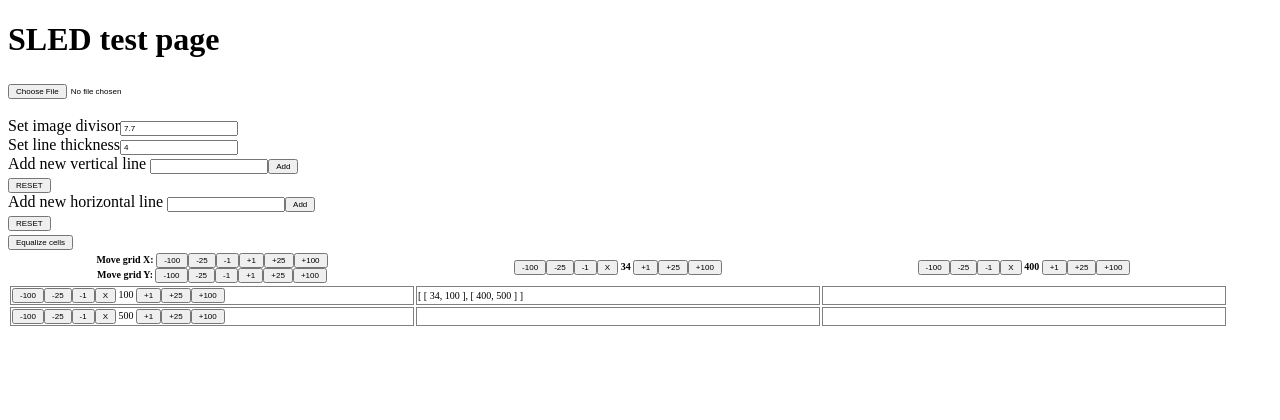
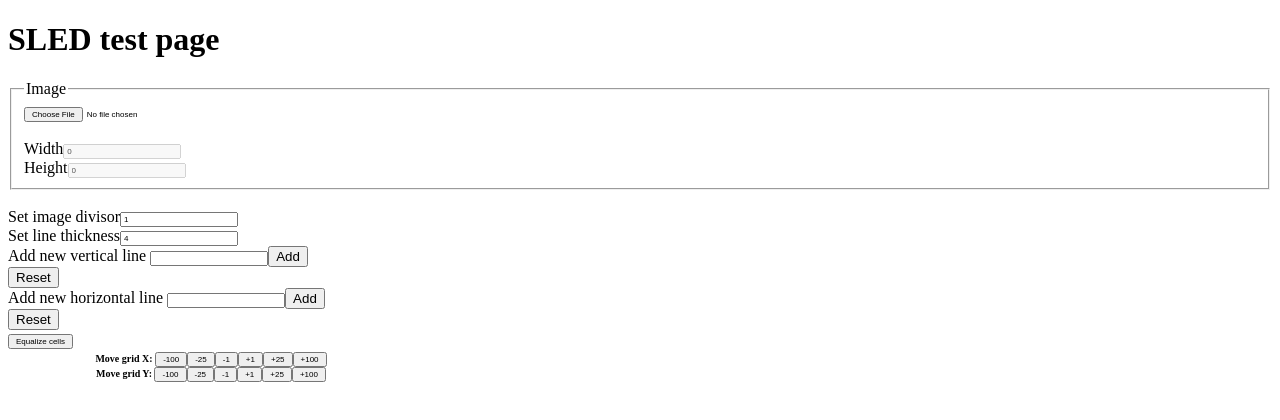
Before and after one commit to SpeciesFileGroup/sled, a Vue app: page / in a window 1280 px wide. Shown: the top 420 px of the page. Built offline with nearby package versions, Linux system fonts and the light colour scheme.

Commit message:
Clean up

```diff
--- a/src/App.vue
+++ b/src/App.vue
@@ -1,8 +1,24 @@
 <template>
   <div id="sled_test">
     <h1>SLED test page</h1>
+    <fieldset>
+      <legend>Image</legend>
     <input type="file" v-on:change="getImage"/>
     <div class="image-inputs">
+      <br>
+      <label>Width</label>
+      <input
+        type="number"
+        disabled="true"
+        v-model.number="width"/>
+      <br>
+      <label>Height</label>
+      <input
+        type="number"
+        disabled="true"
+        v-model.number="height"/>
+            </div>
+    </fieldset>
       <br>
       <label>Set image divisor</label>
       <input
@@ -13,21 +29,27 @@
       <input
         type="number"
         v-model.number="lineWeigth"/>
-    </div>
+
     <div class="line-inputs">
       <div>
-        <new-vline @newLine="addNewVline"/>
-        <input
+        <new-line
+          label="Add new vertical line"
+          @newLine="addNewVline"/>
+        <button
           type="button"
-          value="RESET"
-          @click="resetVlines()"/>
+          @click="resetVlines()">
+          Reset
+        </button>
       </div>
       <div>
-        <new-hline @newLine="addNewHline"/>
-        <input
+        <new-line
+          label="Add new horizontal line"
+          @newLine="addNewHline"/>
+        <button
           type="button"
-          value="RESET"
-          @click="resetHlines()"/>
+          @click="resetHlines()">
+          Reset
+        </button>
       </div>
       <div>
         <input type="button" value="Equalize cells" @click="$refs.sled.equalizeLines()" />
@@ -100,7 +122,7 @@
       :image-width="width"
       :image-height="height"
       :line-weight="lineWeigth"
-      :scale="scale"
+      :scale="scaleForScreen"
       :file-image="fileImage"
       @onComputeCells="cells = $event"/>
   </div>
@@ -109,23 +131,21 @@
 <script>
 
 import SledComponent from './components/sled.vue'
-import newHline from './components/newHline'
-import newVline from './components/newVline'
+import NewLine from './components/newLine'
 
 export default {
   components: {
     SledComponent,
-    newHline,
-    newVline
+    NewLine
   },
   name: 'sled',
   data () {
     return {
       width: 0, // horizontal extent of image in pixels
       height: 0, // vertical extent of image
-      scale: 7.70,
-      vlines: [34, 400],
-      hlines: [100, 500],
+      scale: 1,
+      vlines: [],
+      hlines: [],
       lineWeigth: 4,
       fileImage: undefined,
       cells: []
@@ -137,6 +157,12 @@ export default {
     },
     hLinesInOrder () {
       return this.hlines
+    },
+    scaleForScreen () {
+      let scaleHeight = window.outerHeight < this.height ? this.height / window.outerHeight : 1
+      let scaleWidth = window.outerWidth < this.width ? this.width / window.outerWidth : 1
+
+      return scaleHeight > scaleWidth ? scaleHeight : scaleWidth
     }
   },
   methods: {
@@ -192,18 +218,4 @@ export default {
     font-size: 10px;
     border: 1px solid gray;
   }
-  #svg_container {
-    display: flex;
-    max-width: 100%;
-    position: relative;
-  }
-  #image {
-    height: 100%;
-    width: 100%;
-    position: relative;
-  }
-  #svg_layer {
-    z-index: 2;
-    position: absolute;
-  }
 </style>
--- a/src/components/newHline.vue
+++ /dev/null
@@ -1,30 +0,0 @@
-<template>
-  <div>
-    <label>
-      Add new horizontal line
-    </label>
-    <input
-      v-model.number="y"
-      type="number" />
-    <input
-      type="button"
-      value="Add"
-      @click="addLine()" />
-  </div>
-</template>
-<script>
-export default {
-  data () {
-    return {
-      y: undefined
-    }
-  },
-  methods: {
-    addLine () {
-      if (this.y >= 0) {
-        this.$emit('newLine', this.y)
-      }
-    }
-  }
-}
-</script>
--- /dev/null
+++ b/src/components/newLine.vue
@@ -0,0 +1,37 @@
+<template>
+  <div>
+    <label>
+      {{ label }}
+    </label>
+    <input
+      v-model.number="value"
+      type="number" />
+    <button
+      type="button"
+      @click="addLine()">
+      Add
+    </button>
+  </div>
+</template>
+<script>
+export default {
+  props: {
+    label: {
+      type: String,
+      required: true
+    }
+  },
+  data () {
+    return {
+      value: undefined
+    }
+  },
+  methods: {
+    addLine () {
+      if (this.value >= 0) {
+        this.$emit('newLine', this.value)
+      }
+    }
+  }
+}
+</script>
--- a/src/components/newVline.vue
+++ /dev/null
@@ -1,30 +0,0 @@
-<template>
-  <div>
-    <label>
-      Add new vertical line
-    </label>
-    <input
-      v-model.number="x"
-      type="number" />
-    <input
-      type="button"
-      value="Add"
-      @click="addLine()" />
-  </div>
-</template>
-<script>
-export default {
-  data () {
-    return {
-      x: undefined
-    }
-  },
-  methods: {
-    addLine () {
-      if (this.x >= 0) {
-        this.$emit('newLine', this.x)
-      }
-    }
-  }
-}
-</script>
--- a/src/components/svgComponent.vue
+++ b/src/components/svgComponent.vue
@@ -2,7 +2,7 @@
   <svg id="svg_layer"
     :width="imageWidth/scale"
     :height="imageHeight/scale"
-    @mouseup="dragging = false; draggingCorner = undefined;removeBubble"
+    @mouseup="dragging = false; draggingCorner = undefined; removeBubble"
     @mousemove="mouseMove">
     <image
       xmlns="http://www.w3.org/2000/svg"
@@ -180,3 +180,19 @@ export default {
   }
 }
 </script>
+<style scoped>
+  #svg_container {
+    display: flex;
+    max-width: 100%;
+    position: relative;
+  }
+  #image {
+    height: 100%;
+    width: 100%;
+    position: relative;
+  }
+  #svg_layer {
+    z-index: 2;
+    position: absolute;
+  }
+</style>
```
